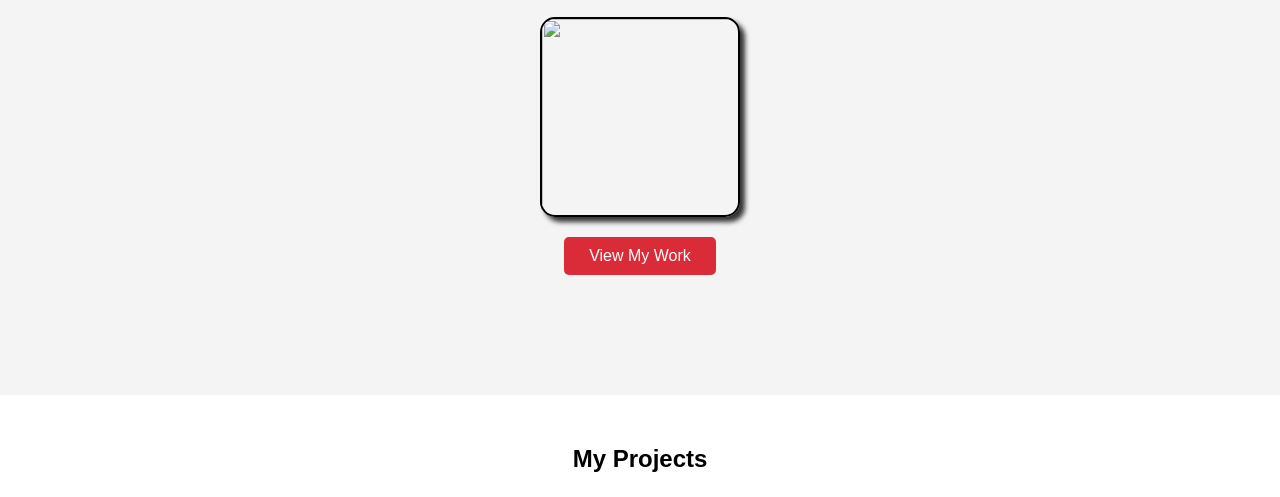
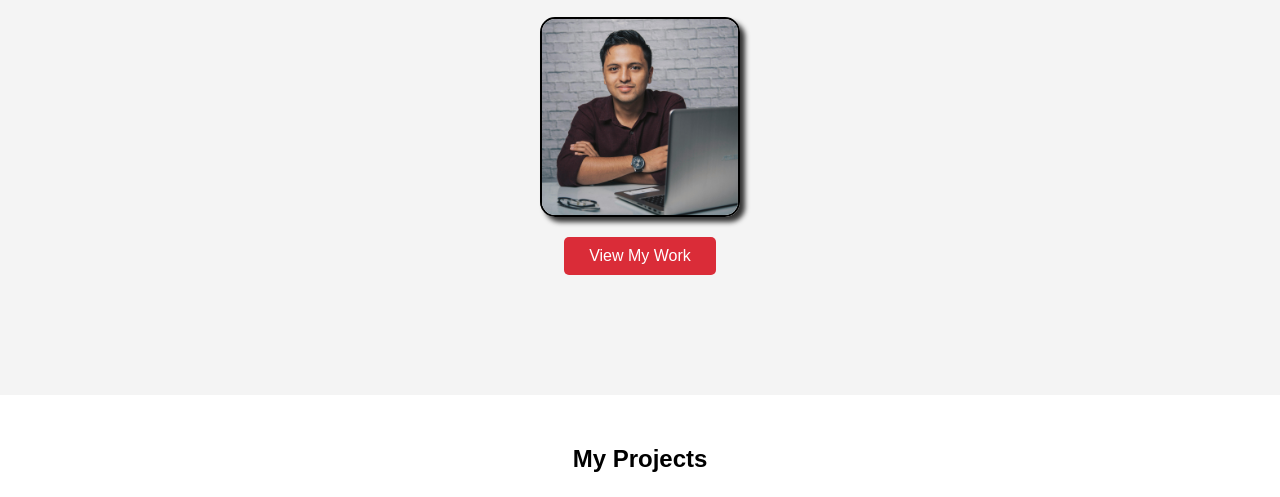
Before and after one commit to joegray-create/Portfilio26, a plain HTML site: page index.html in a window 1280 px wide. Shown: the part 303-800 px from the top of the page. Drawn offline with Linux system fonts and the light colour scheme.

Commit message:
Update index.html image not loading
Image wasnt loading. Edited image location

```diff
--- a/index.html
+++ b/index.html
@@ -23,7 +23,7 @@
         <h1>Hi, I'm Gray Joe</h1>
         <h2>A Web Developer & Creative Designer</h2>
         <h2>Goal: Land a junior web developer role</h2>
-        <img src="images\pexels-apunto-group-agencia-de-publicidad-53086916-7752846.jpg" id="grey" alt=""photo of me">
+        <img src="pexels-apunto-group-agencia-de-publicidad-53086916-7752846.jpg" id="grey" alt=""photo of me">
         <a href="#projects" class="btn">View My Work</a>
 
     </header>
```
